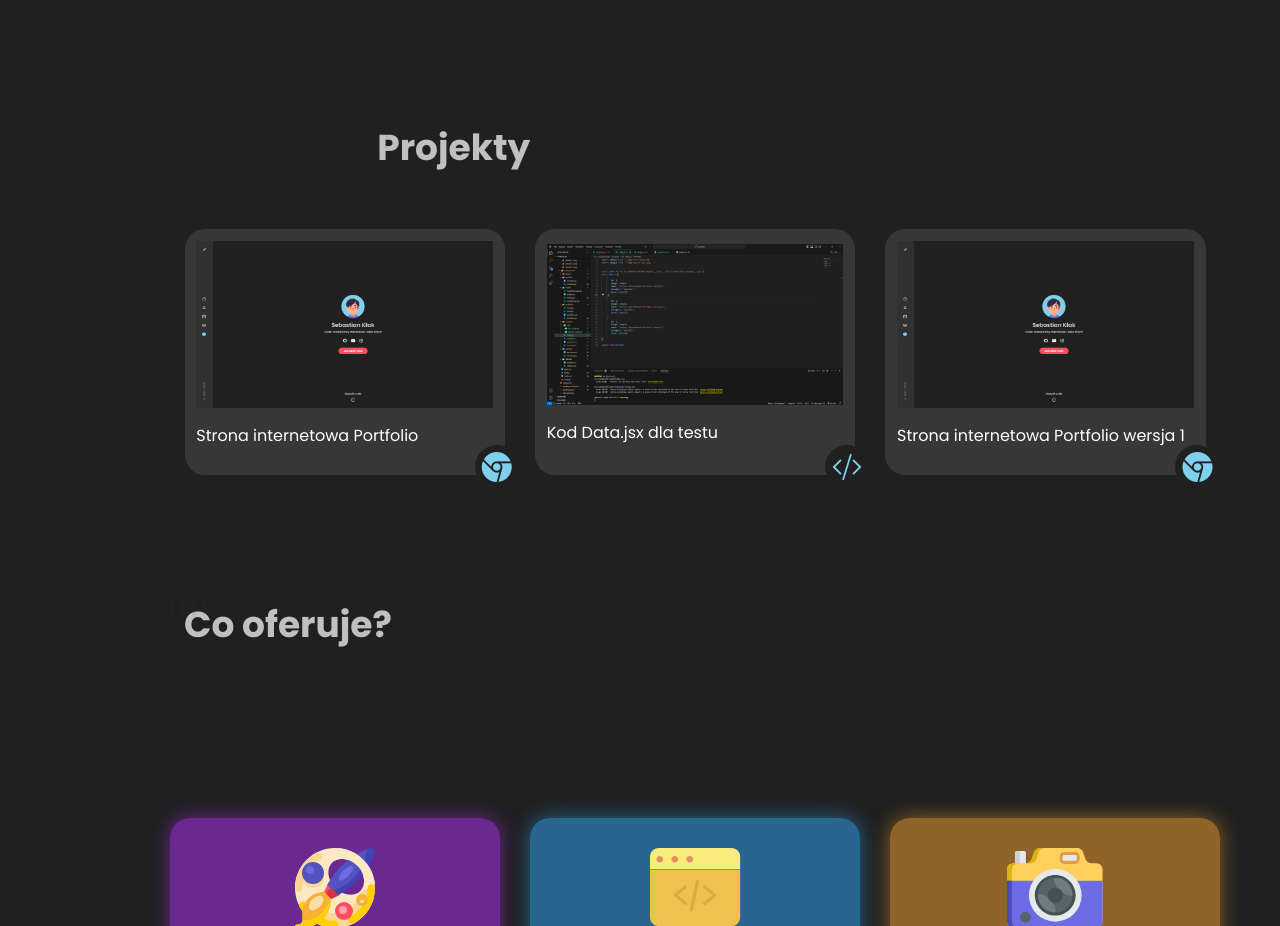
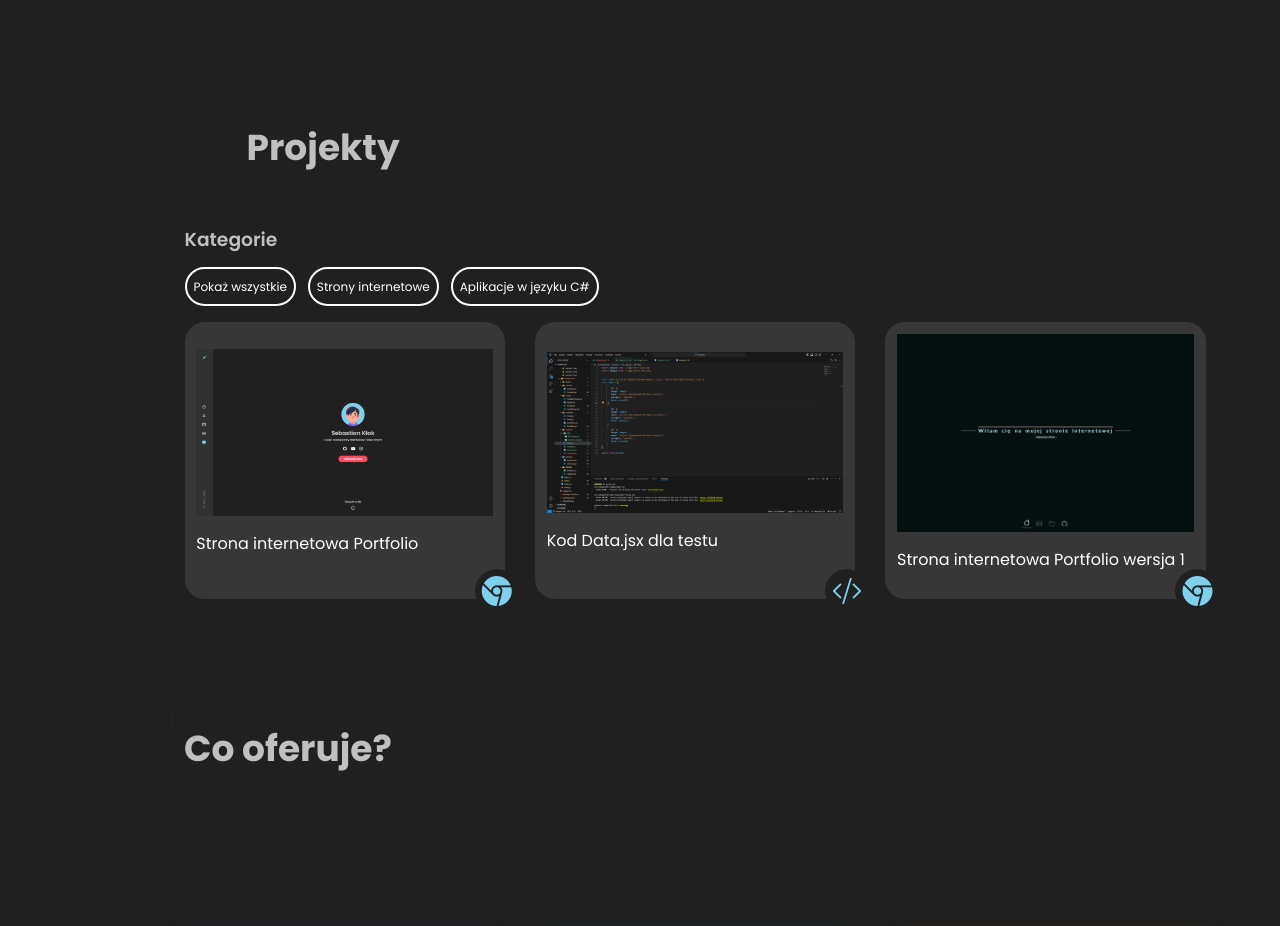
Before and after one commit to xYaure/portfolio, a React (Create React App) app: page / in a window 1280 px wide. Shown: the part 1280-2206 px from the top of the page. Built offline with nearby package versions, Linux system fonts and the light colour scheme.

Commit message:
Projects

```diff
--- a/src/components/projects/Data.jsx
+++ b/src/components/projects/Data.jsx
@@ -1,5 +1,6 @@
 import Image1 from './img/first-site.png'
-import Image2 from './img/second-site.png'
+import Image2 from './img/first-code.png'
+import Image3 from './img/second-site.png'
 
 
 const icons = ["bi bi-browser-chrome project__icon", "bi bi-code-slash project__icon"]
@@ -9,21 +10,24 @@ const Data = [
         image: Image1,
         name: "Strona internetowa Portfolio",
         category: "website",
-        icon: icons[0]
+        icon: icons[0],
+        showCategory: 'website'
     },
     {
         id: 2,
         image: Image2,
         name: "Kod Data.jsx dla testu",
-        category: "website",
-        icon: icons[1]
+        category: "application",
+        icon: icons[1],
+        showCategory: 'application'
     },
     {
         id: 3,
-        image: Image1,
+        image: Image3,
         name: "Strona internetowa Portfolio wersja 1",
         category: "website",
-        icon: icons[0]
+        icon: icons[0],
+        showCategory: 'website'
     }
 ]
 
--- a/src/components/projects/Projects.jsx
+++ b/src/components/projects/Projects.jsx
@@ -1,21 +1,43 @@
-import React from 'react'
+import React, { useState } from 'react'
 import './projects.css'
 import Project from './Project'
 import Data from './Data'
 
 
 const Projects = () => {
+    const [category, setCategory] = useState(true);
   return (
     <section id='projects' className='projects section '>
         <div className='project__container'>
             <div className='project__tittle'>
                 <h2 className="section__tittle">Projekty</h2>
             </div>
+            <h3 className='project__categories'>Kategorie</h3>
+            <div className="project__buttons">
+                <button onClick={() => setCategory(true)} className='project__button'>Pokaż wszystkie </button>
+                <button onClick={() => setCategory('website')} className='project__button'>Strony internetowe </button>
+                <button onClick={() => setCategory('application')} className='project__button'>Aplikacje w języku C# </button>
+                <i onClick={() => setCategory(true)} class="bi small_device bi-folder"></i>
+                <i onClick={() => setCategory('website')} className='bi small_device bi-browser-chrome'></i>
+                <i onClick={() => setCategory('application')} className='bi small_device bi-code-slash'></i>
+            </div>
             <div className='project__list grid'>
                 {Data.map((val, id) => {
-                    return (
-                        <Project key={id} icon={val.icon} name={val.name} image={val.image} category={val.category}/>
-                    )
+                    if (category === true) {
+                        return (
+                            <Project key={id} icon={val.icon} name={val.name} image={val.image} category={category}/>
+                        )
+                    }
+                    else if (category === 'website' && category === val.showCategory) {
+                        return (
+                            <Project key={id} icon={val.icon} name={val.name} image={val.image} category={category}/>
+                        )
+                    }
+                    else if (category === 'application' && category === val.showCategory) {
+                        return (
+                            <Project key={id} icon={val.icon} name={val.name} image={val.image} category={category}/>
+                        )
+                    }
                 })}
             </div>
         </div>
--- a/src/components/projects/projects.css
+++ b/src/components/projects/projects.css
@@ -5,8 +5,7 @@
 }
 
 .project__tittle {
-    margin: auto;
-    width: 65%;
+    margin-left: 3rem;
 }
 .project__list {
     grid-template-columns: repeat(3, 1fr);
@@ -30,7 +29,6 @@
     color: #ffffff;
 }
 
-
 .project__icon {
     position: absolute;
     display: flex;
@@ -45,8 +43,51 @@
     color: var(--turq-color);
 }
 
-@media screen and (max-width: 576px) {
+.project__buttons {
+    margin: 1rem 0;
+    display: flex;
+    align-items: center;
+    justify-content: flex-start;
+    gap: 0.7542rem;
+}
+
+.project__button {
+    padding: 0.5221rem 0.4332rem;
+    background-color: transparent;
+    font-size: 0.7532rem;
+    border: 2px solid white;
+    color: white;
+    border-radius: var(--border-radius);
+    transition: .1s ease-in-out;
+}
+
+.project__button:hover {
+    background-color: var(--turq-color);
+    border-color: var(--turq-color);
+}
+
+.small_device {
+    display: none;
+    font-size: 1.8752rem;
+    cursor: pointer;
+}
+@media screen and (max-width: 1024px) {
     .project__list {
         grid-template-columns: 1fr;
     }
 }
+
+@media screen and (max-width: 590px) {
+    .project__list {
+        grid-template-columns: 1fr;
+    }
+    .project__buttons {
+        gap: 1.8752rem;
+    }
+    .project__button {
+        display: none;
+    }
+    .small_device {
+        display: block;
+    }
+}
```
Also changed, not shown: src/components/projects/img/first-code.png (added), src/components/projects/img/second-site.png.
